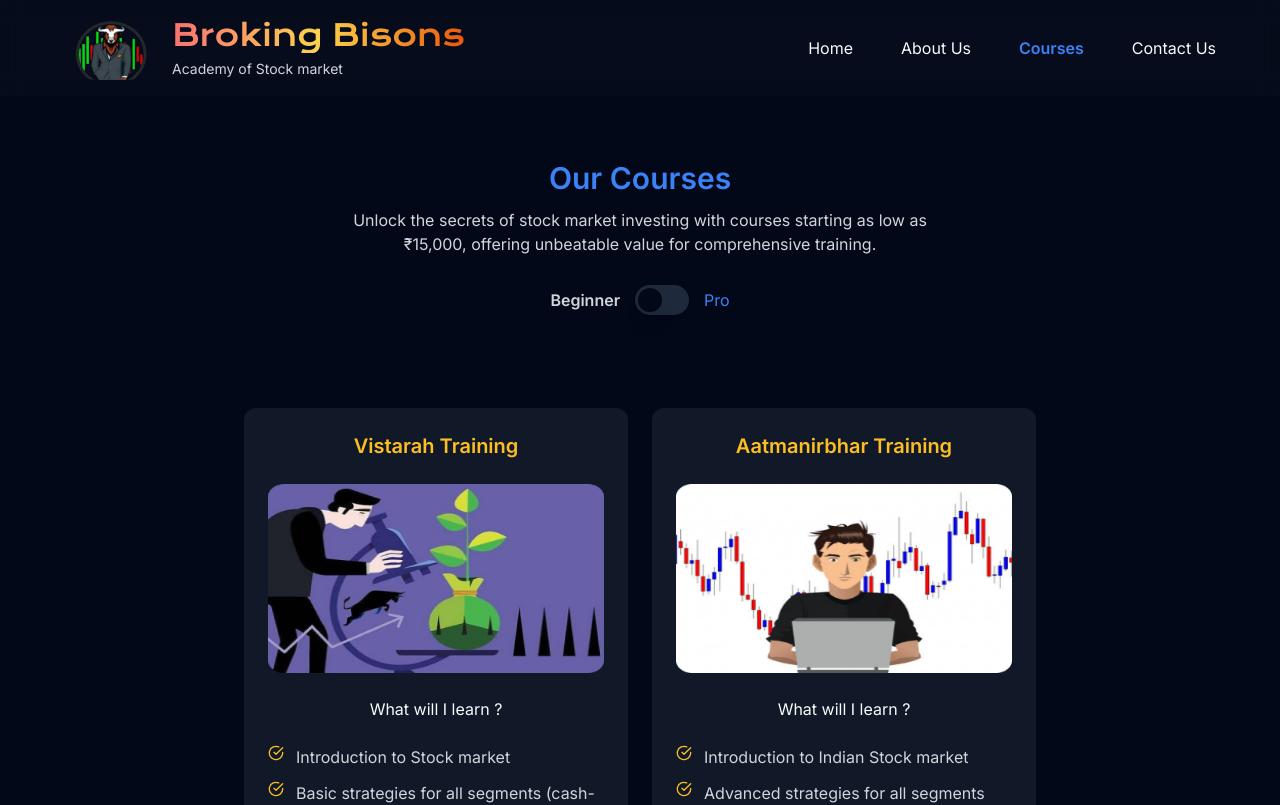
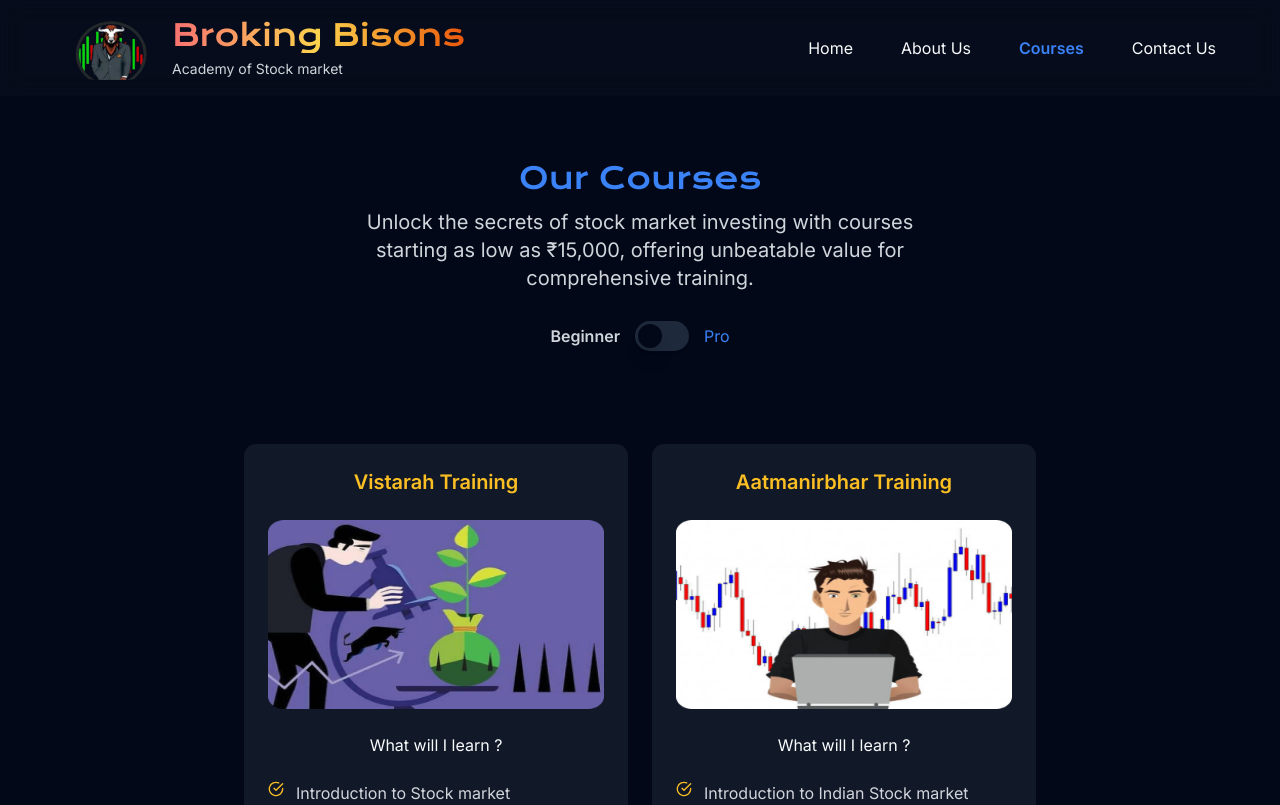
Before and after one commit to yash91989201/broking_bisons, a Next.js app: page /courses in a window 1280 px wide. Shown: the top 805 px of the page. Built offline with nearby package versions, Linux system fonts and the light colour scheme.

Commit message:
update fonts according to original website

```diff
--- a/next.config.mjs
+++ b/next.config.mjs
@@ -3,7 +3,7 @@ const nextConfig = {
 	images: {
 		unoptimized: true,
 	},
-	output: "export",
+	// output: "export",
 };
 
 export default nextConfig;
--- a/src/components/home/benefits-section.tsx
+++ b/src/components/home/benefits-section.tsx
@@ -1,14 +1,23 @@
+import { Krona_One } from "next/font/google";
 // CUSTOM COMPONENTS
 import BenefitCard from "@/components/home/benefit-card";
 // CONSTANTS
 import { BENEFITS } from "@/constants";
+import { cn } from "@/lib/utils";
+
+const font = Krona_One({ subsets: ["latin"], weight: "400" });
 
 export default function BenefitsSection() {
 	return (
 		<section className="lg:px-6 my-8 lg:my-16">
 			<div className="flex items-center justify-between flex-col max-w-[90vw] mx-auto">
 				{/* section heading */}
-				<h2 className="text-xl lg:text-3xl font-semibold space-x-3">
+				<h2
+					className={cn(
+						"text-xl lg:text-3xl font-semibold space-x-3",
+						font.className
+					)}
+				>
 					How can I benefit?
 				</h2>
 				{/* benefit cards */}
--- a/src/components/home/courses-section.tsx
+++ b/src/components/home/courses-section.tsx
@@ -1,5 +1,6 @@
 "use client";
 import { useState } from "react";
+import { Krona_One } from "next/font/google";
 // UTILS
 import { cn } from "@/lib/utils";
 // UI
@@ -8,6 +9,8 @@ import { Switch } from "@/components/ui/switch";
 import CourseCard from "@/components/home/course-card";
 // CONSTANTS
 import { COURSES } from "@/constants";
+
+const font = Krona_One({ subsets: ["latin"], weight: "400" });
 
 export default function CoursesSection() {
 	const [proCourse, setProCourse] = useState(false);
@@ -22,10 +25,15 @@ export default function CoursesSection() {
 			<div className="flex items-center justify-between flex-col max-w-[90vw] mx-auto">
 				{/* section heading */}
 				<div className="text-center space-y-3">
-					<h2 className="text-xl lg:text-3xl font-semibold space-x-3 text-primary">
+					<h2
+						className={cn(
+							"text-xl lg:text-3xl font-semibold space-x-3 text-primary",
+							font.className
+						)}
+					>
 						Our Courses
 					</h2>
-					<p className="text-gray-300 max-w-xl lg:text-base text-sm">
+					<p className="text-gray-300 max-w-xl lg:text-base text-sm xl:text-xl">
 						Unlock the secrets of stock market investing with courses starting
 						as low as ₹15,000, offering unbeatable value for comprehensive
 						training.
--- a/src/components/home/secondary-cta-section.tsx
+++ b/src/components/home/secondary-cta-section.tsx
@@ -10,7 +10,7 @@ export default function SecondaryCTASection() {
 					<h2 className="text-xl lg:text-3xl font-semibold space-x-3">
 						Elevate your investing skills now !
 					</h2>
-					<p className="text-gray-300 max-w-5xl lg:text-base text-sm">
+					<p className="text-gray-300 max-w-5xl lg:text-base text-sm xl:text-xl">
 						Don&apos;t miss out on this opportunity to learn how to invest and
 						trade in the stock market.
 						<br />
--- a/src/components/home/why-us-section.tsx
+++ b/src/components/home/why-us-section.tsx
@@ -1,5 +1,11 @@
+import { Krona_One } from "next/font/google";
+// CUSTOM COMPONENTS
 import ReasonCard from "@/components/home/reason-card";
+// CONSTANTS
 import { REASONS } from "@/constants";
+import { cn } from "@/lib/utils";
+
+const font = Krona_One({ subsets: ["latin"], weight: "400" });
 
 export default function WhyUsSection() {
 	return (
@@ -7,10 +13,15 @@ export default function WhyUsSection() {
 			<div className="flex items-center justify-between flex-col max-w-[90vw] mx-auto">
 				{/* section heading */}
 				<div className="text-center space-y-3">
-					<h2 className="text-xl lg:text-3xl font-semibold space-x-3">
+					<h2
+						className={cn(
+							"text-xl lg:text-3xl font-semibold space-x-3",
+							font.className
+						)}
+					>
 						Why choose our courses?
 					</h2>
-					<p className="text-gray-300 max-w-5xl text-sm lg:text-xl">
+					<p className="text-gray-300 max-w-5xl lg:text-base text-sm xl:text-xl">
 						Are you interested in learning how to invest and trade in stock
 						market? Our 3-months course is the perfect solution for anyone who
 						wants to gain the knowledge and skills necessary to become a
```
Also changed, not shown: src/components/home/hero-section.tsx (+0 -8 lines).
